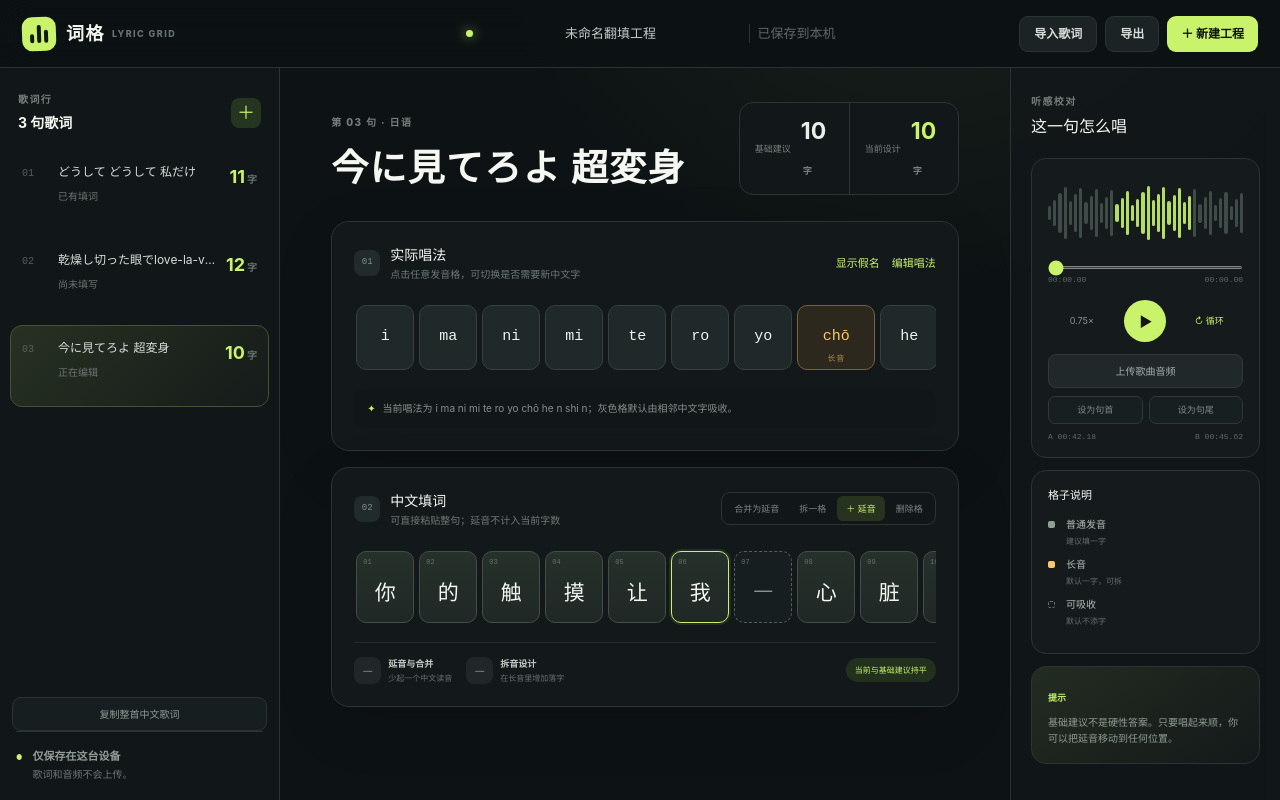
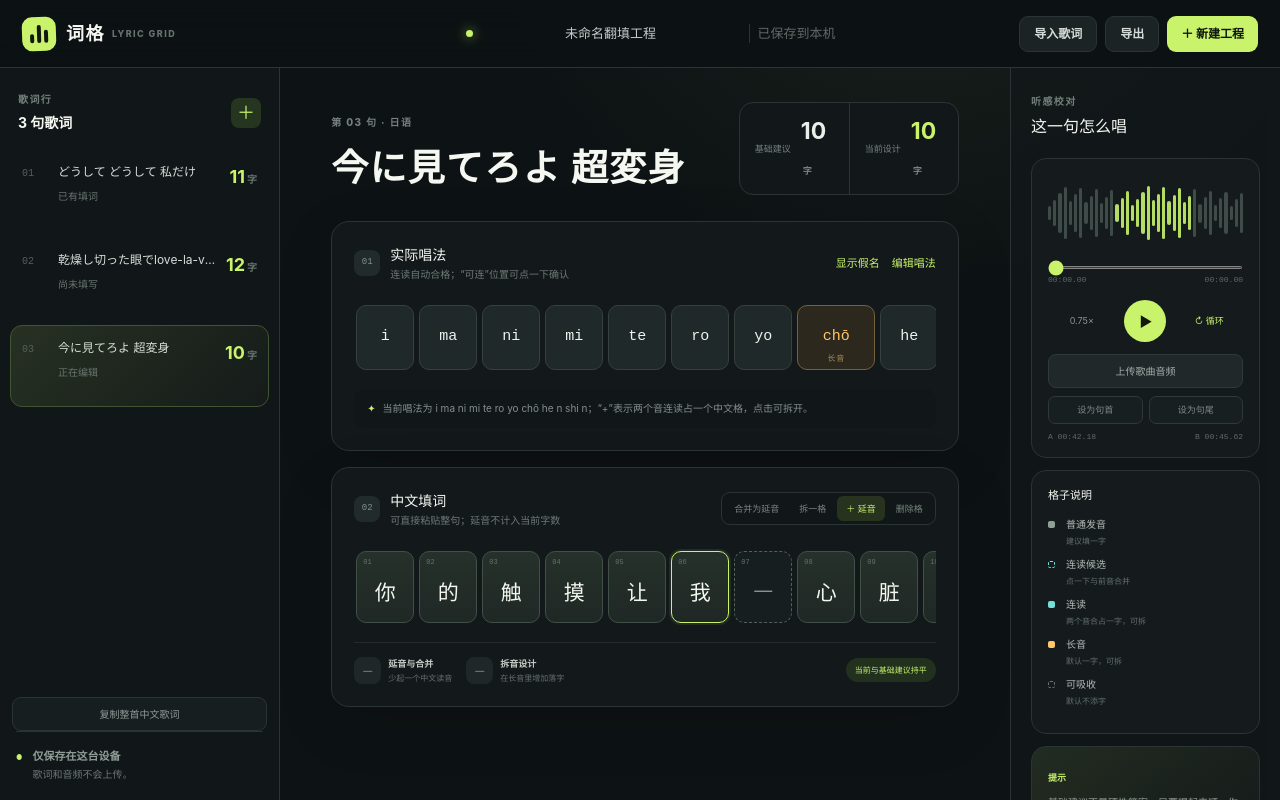
Before and after one commit to beiai-sama/lyric-grid, a Next.js app: page / in a window 1280 px wide. Built offline with nearby package versions, Linux system fonts and the light colour scheme.

Commit message:
feat: support linked vowel pronunciation slots

```diff
--- a/app/globals.css
+++ b/app/globals.css
@@ -96,11 +96,15 @@ button { color: inherit; }
 .phoneme-token span { font-family: ui-monospace, "Cascadia Code", monospace; font-size: 15px; }
 .phoneme-token small { position: absolute; bottom: 5px; font-size: 8px; letter-spacing: .08em; }
 .phoneme-token.long { border-color: #76613c; background: #2d281e; color: var(--amber); min-width: 78px; }
+.phoneme-token.linked { min-width: 84px; border-color: #36746f; background: #1d302f; color: var(--cyan); }
+.phoneme-token.link-candidate { border-style: dashed; border-color: #39716e; color: #a9e8e3; }
 .phoneme-token.absorbed { border-style: dashed; background: #171d1f; color: #76817c; }
 .phoneme-token.uncertain { border-color: #695936; background: #28241c; color: var(--amber); }
 .phoneme-token.not-counted { opacity: .78; }
 .phoneme-token.absorbed small { color: #65716b; }
 .phoneme-token.long small { color: #aa8a50; }
+.phoneme-token.linked small { color: #74bab5; }
+.phoneme-token.link-candidate small { color: #74bab5; }
 .analysis-note { margin-top: 10px; padding: 11px 13px; border-radius: 10px; background: #111719; color: #84908a; font-size: 10px; line-height: 1.65; }
 .analysis-note code { color: #d3dbd6; font-family: ui-monospace, monospace; }
 .analysis-spark { color: var(--lime); margin-right: 7px; }
@@ -150,6 +154,8 @@ button { color: inherit; }
 .legend-card p small { grid-column: 2; color: #637069; margin-top: -5px; }
 .legend-dot { width: 7px; height: 7px; border-radius: 2px; background: #91a096; }
 .legend-dot.long { background: var(--amber); }
+.legend-dot.linked { background: var(--cyan); }
+.legend-dot.candidate { background: transparent; border: 1px dashed var(--cyan); }
 .legend-dot.absorbed { background: transparent; border: 1px dashed #69756f; }
 .tip-card { background: linear-gradient(145deg, rgba(200, 243, 107, .1), rgba(200, 243, 107, .02)); }
 .tip-card > span { color: var(--lime); font-size: 9px; font-weight: 800; }
--- a/app/page.tsx
+++ b/app/page.tsx
@@ -5,6 +5,7 @@ import {
   ParsedLyricLine,
   PronunciationToken,
   baseCount,
+  linkPronunciationTokens,
   manualPronunciationToTokens,
   parseLyricLine,
 } from '../lib/phonetics';
@@ -49,6 +50,7 @@ const seedLines: LyricLine[] = [
 
 const languageLabel = { ja: '日语', en: '英语', mixed: '日英混合' } as const;
 const storageKey = 'lyric-grid-project-v1';
+const phoneticVersion = 2;
 
 function formatTime(value: number): string {
   if (!Number.isFinite(value)) return '00:00.00';
@@ -98,13 +100,47 @@ export default function Home() {
   const delta = currentCount - suggestedCount;
 
   useEffect(() => {
-    queueMicrotask(() => {
+    let cancelled = false;
+    queueMicrotask(() => void (async () => {
       const saved = window.localStorage.getItem(storageKey);
       if (saved) {
         try {
-          const parsed = JSON.parse(saved) as { title?: string; lines?: LyricLine[]; activeId?: string };
+          const parsed = JSON.parse(saved) as { title?: string; lines?: LyricLine[]; activeId?: string; phoneticVersion?: number };
           if (parsed.lines?.length) {
-            setLines(parsed.lines);
+            const restoredLines = parsed.phoneticVersion === phoneticVersion
+              ? parsed.lines
+              : await Promise.all(parsed.lines.map(async (line, index) => {
+                let tokens = linkPronunciationTokens(line.tokens);
+                let kana = line.kana;
+                let language = line.language;
+                let uncertain = line.uncertain;
+
+                if (!line.tokens.some((item) => item.source === 'manual')) {
+                  try {
+                    const reparsed = await parseLyricLine(line.source, index);
+                    tokens = reparsed.tokens;
+                    kana = reparsed.kana;
+                    language = reparsed.language;
+                    uncertain = reparsed.uncertain;
+                  } catch {
+                    // Keep the existing analysis if the local pronunciation dictionary is unavailable.
+                  }
+                }
+
+                const hasChineseDraft = line.target.some((cell) => cell.trim());
+                return {
+                  ...line,
+                  kana,
+                  language,
+                  uncertain,
+                  tokens,
+                  target: hasChineseDraft
+                    ? line.target
+                    : Array.from({ length: Math.max(1, baseCount(tokens)) }, () => ''),
+                };
+              }));
+            if (cancelled) return;
+            setLines(restoredLines);
             setActiveId(parsed.activeId ?? parsed.lines[0].id);
             setProjectTitle(parsed.title ?? '未命名翻填工程');
           }
@@ -112,13 +148,14 @@ export default function Home() {
           window.localStorage.removeItem(storageKey);
         }
       }
-      setHydrated(true);
-    });
+      if (!cancelled) setHydrated(true);
+    })());
+    return () => { cancelled = true; };
   }, []);
 
   useEffect(() => {
     if (!hydrated) return;
-    window.localStorage.setItem(storageKey, JSON.stringify({ title: projectTitle, lines, activeId }));
+    window.localStorage.setItem(storageKey, JSON.stringify({ phoneticVersion, title: projectTitle, lines, activeId }));
   }, [activeId, hydrated, lines, projectTitle]);
 
   useEffect(() => () => {
@@ -148,12 +185,36 @@ export default function Home() {
   };
 
   const toggleToken = (id: string) => {
-    updateActiveLine((line) => ({
-      ...line,
-      tokens: line.tokens.map((item) => item.id === id
-        ? { ...item, counted: !item.counted, kind: item.counted ? 'absorbed' : 'normal' }
-        : item),
-    }));
+    updateActiveLine((line) => {
+      const index = line.tokens.findIndex((item) => item.id === id);
+      const item = line.tokens[index];
+      if (!item) return line;
+
+      if (item.linkCandidate && index > 0) {
+        const previous = line.tokens[index - 1];
+        const currentPart = { ...item };
+        delete currentPart.linkCandidate;
+        const linked: PronunciationToken = {
+          id: `${previous.id}-linked-${item.id}`,
+          label: `${previous.label}+${item.label}`,
+          kana: `${previous.kana ?? ''}${item.kana ?? ''}` || undefined,
+          kind: 'linked',
+          counted: true,
+          source: 'ja',
+          components: [previous, currentPart],
+        };
+        return { ...line, tokens: [...line.tokens.slice(0, index - 1), linked, ...line.tokens.slice(index + 1)] };
+      }
+
+      return {
+        ...line,
+        tokens: line.tokens.flatMap((tokenItem) => {
+          if (tokenItem.id !== id) return [tokenItem];
+          if (tokenItem.kind === 'linked' && tokenItem.components?.length) return tokenItem.components;
+          return [{ ...tokenItem, counted: !tokenItem.counted, kind: tokenItem.counted ? 'absorbed' : 'normal' }];
+        }),
+      };
+    });
   };
 
   const updateCell = (index: number, value: string) => {
@@ -350,7 +411,7 @@ export default function Home() {
 
           <section className="editor-section pronunciation-section">
             <div className="section-title-row">
-              <div><span className="step-number">01</span><h2>实际唱法</h2><p>点击任意发音格，可切换是否需要新中文字</p></div>
+              <div><span className="step-number">01</span><h2>实际唱法</h2><p>连读自动合格；“可连”位置可点一下确认</p></div>
               <div className="section-actions">
                 {activeLine.kana && <button className="text-button" onClick={() => setShowKana((value) => !value)}>{showKana ? '收起假名' : '显示假名'}</button>}
                 <button className="text-button" onClick={startPronunciationEdit}>编辑唱法</button>
@@ -367,17 +428,19 @@ export default function Home() {
             ) : (
               <div className="token-track" aria-label="分格罗马音">
                 {activeLine.tokens.map((item) => (
-                  <button className={`phoneme-token ${item.kind} ${!item.counted ? 'not-counted' : ''}`} key={item.id} onClick={() => toggleToken(item.id)} title={item.counted ? '计入基础字数；点击改为可吸收' : '不计入基础字数；点击改为普通发音'}>
+                  <button className={`phoneme-token ${item.kind} ${item.linkCandidate ? 'link-candidate' : ''} ${!item.counted ? 'not-counted' : ''}`} key={item.id} onClick={() => toggleToken(item.id)} title={item.kind === 'linked' ? '两个音连读为一个中文格；点击拆回两格' : item.linkCandidate ? '这里可能发生元音连读；点击与前一音合成一格' : item.counted ? '计入基础字数；点击改为可吸收' : '不计入基础字数；点击改为普通发音'}>
                     <span>{item.label}</span>
                     {!item.counted && <small>吸收</small>}
                     {item.kind === 'long' && item.counted && <small>长音</small>}
+                    {item.kind === 'linked' && <small>连读</small>}
+                    {item.linkCandidate && <small>可连</small>}
                     {item.kind === 'uncertain' && <small>待确认</small>}
                   </button>
                 ))}
               </div>
             )}
 
-            <div className="analysis-note"><span className="analysis-spark">✦</span>{activeLine.uncertain ? '英文先按标准发音估算；如果原唱采用日式或特殊唱法，请点“编辑唱法”按听到的结果修改。' : `当前唱法为 ${pronunciationLabel}；灰色格默认由相邻中文字吸收。`}</div>
+            <div className="analysis-note"><span className="analysis-spark">✦</span>{activeLine.uncertain ? '英文先按标准发音估算；如果原唱采用日式或特殊唱法，请点“编辑唱法”按听到的结果修改。' : `当前唱法为 ${pronunciationLabel}；“+”表示两个音连读占一个中文格，点击可拆开。`}</div>
           </section>
 
           <section className="editor-section target-section">
@@ -432,7 +495,7 @@ export default function Home() {
             <div className="marker-actions"><button onClick={() => setMarker('start')}>设为句首</button><button onClick={() => setMarker('end')}>设为句尾</button></div>
             <div className="marker-time"><span>A {formatTime(activeLine.start ?? 0)}</span><span>B {activeLine.end != null ? formatTime(activeLine.end) : '未设置'}</span></div>
           </div>
-          <div className="legend-card"><h3>格子说明</h3><p><span className="legend-dot normal" />普通发音 <small>建议填一字</small></p><p><span className="legend-dot long" />长音 <small>默认一字，可拆</small></p><p><span className="legend-dot absorbed" />可吸收 <small>默认不添字</small></p></div>
+          <div className="legend-card"><h3>格子说明</h3><p><span className="legend-dot normal" />普通发音 <small>建议填一字</small></p><p><span className="legend-dot candidate" />连读候选 <small>点一下与前音合并</small></p><p><span className="legend-dot linked" />连读 <small>两个音合占一字，可拆</small></p><p><span className="legend-dot long" />长音 <small>默认一字，可拆</small></p><p><span className="legend-dot absorbed" />可吸收 <small>默认不添字</small></p></div>
           <div className="tip-card"><span>提示</span><p>基础建议不是硬性答案。只要唱起来顺，你可以把延音移动到任何位置。</p></div>
         </aside>
       </div>
--- a/lib/phonetics.ts
+++ b/lib/phonetics.ts
@@ -1,4 +1,4 @@
-export type TokenKind = 'normal' | 'long' | 'absorbed' | 'uncertain';
+export type TokenKind = 'normal' | 'long' | 'absorbed' | 'linked' | 'uncertain';
 
 export type PronunciationToken = {
   id: string;
@@ -8,6 +8,8 @@ export type PronunciationToken = {
   kind: TokenKind;
   counted: boolean;
   source: 'ja' | 'en' | 'manual';
+  components?: PronunciationToken[];
+  linkCandidate?: boolean;
 };
 
 export type ParsedLyricLine = {
@@ -95,6 +97,7 @@ const kanaMap: Record<string, string> = {
 };
 
 const smallKana = new Set(['ゃ', 'ゅ', 'ょ', 'ぁ', 'ぃ', 'ぅ', 'ぇ', 'ぉ', 'ゎ']);
+const linkableVowelPairs = new Set(['ai', 'ei', 'ao', 'ou', 'ia', 'ie', 'iu', 'ua', 'uo', 'ui', 'ue']);
 
 export function toHiragana(value: string): string {
   return Array.from(value).map((character) => {
@@ -149,6 +152,69 @@ export function kanaToTokens(value: string, prefix = 'ja'): PronunciationToken[]
       counted: true,
       source: 'ja',
     };
+  });
+}
+
+function finalVowel(value: string): string | undefined {
+  const normalized = value.normalize('NFD').replace(/[\u0300-\u036f]/g, '').toLowerCase();
+  return normalized.match(/[aeiou](?!.*[aeiou])/)?.[0];
+}
+
+/**
+ * Merge high-confidence Japanese vowel continuations into one Chinese lyric slot.
+ * For example, na + i becomes na+i and no + u becomes no+u. The original
+ * tokens are retained so the UI can split the linked unit back apart.
+ */
+export function linkPronunciationTokens(tokens: PronunciationToken[]): PronunciationToken[] {
+  const result: PronunciationToken[] = [];
+
+  tokens.forEach((current) => {
+    const previous = result[result.length - 1];
+    const nextVowel = current.label.toLowerCase();
+    const previousVowel = previous ? finalVowel(previous.label) : undefined;
+    const canLink = Boolean(
+      previous
+      && previous.source === 'ja'
+      && current.source === 'ja'
+      && previous.kind === 'normal'
+      && current.kind === 'normal'
+      && previous.counted
+      && current.counted
+      && /^[aeiou]$/.test(nextVowel)
+      && previousVowel
+      && linkableVowelPairs.has(`${previousVowel}${nextVowel}`),
+    );
+
+    if (!canLink || !previous) {
+      result.push(current);
+      return;
+    }
+
+    result[result.length - 1] = {
+      id: `${previous.id}-linked-${current.id}`,
+      label: `${previous.label}+${current.label}`,
+      kana: `${previous.kana ?? ''}${current.kana ?? ''}` || undefined,
+      kind: 'linked',
+      counted: true,
+      source: 'ja',
+      components: [previous, current],
+    };
+  });
+
+  return result.map((current, index) => {
+    const previous = result[index - 1];
+    const isCandidate = Boolean(
+      previous
+      && previous.source === 'ja'
+      && current.source === 'ja'
+      && previous.kind === 'normal'
+      && current.kind === 'normal'
+      && previous.counted
+      && current.counted
+      && /^[aeiou]$/i.test(current.label)
+      && finalVowel(previous.label),
+    );
+    return isCandidate ? { ...current, linkCandidate: true } : current;
   });
 }
 
@@ -246,7 +312,8 @@ export async function parseLyricLine(source: string, lineIndex = 0): Promise<Par
     hasJapanese = true;
     const rows = await analyzer.parse(segment);
     rows.forEach((row, rowIndex) => {
-      const pronunciation = row.pronunciation ?? row.reading;
+      const kanaSurface = /^[\u3040-\u30ffー]+$/.test(row.surface_form) ? row.surface_form : undefined;
+      const pronunciation = row.pronunciation ?? row.reading ?? kanaSurface;
       if (!pronunciation) return;
       kanaParts.push(toHiragana(row.reading ?? pronunciation));
       tokens.push(...kanaToTokens(pronunciation, `ja-${lineIndex}-${segmentIndex}-${rowIndex}`));
@@ -256,7 +323,7 @@ export async function parseLyricLine(source: string, lineIndex = 0): Promise<Par
   return {
     source,
     kana: kanaParts.join(' '),
-    tokens,
+    tokens: linkPronunciationTokens(tokens),
     language: hasJapanese && hasEnglish ? 'mixed' : hasEnglish ? 'en' : 'ja',
     uncertain: uncertain || hasEnglish,
   };
@@ -264,6 +331,24 @@ export async function parseLyricLine(source: string, lineIndex = 0): Promise<Par
 
 export function manualPronunciationToTokens(value: string): PronunciationToken[] {
   return value.trim().split(/\s+/).filter(Boolean).map((label, index) => {
+    const linkedParts = label.split('+').filter(Boolean);
+    if (linkedParts.length > 1) {
+      const components = linkedParts.map((part, partIndex): PronunciationToken => ({
+        id: makeId(`manual-${index}`, partIndex),
+        label: part,
+        kind: 'normal',
+        counted: true,
+        source: 'manual',
+      }));
+      return {
+        id: makeId('manual-linked', index),
+        label: linkedParts.join('+'),
+        kind: 'linked',
+        counted: true,
+        source: 'manual',
+        components,
+      };
+    }
     const normalized = label.toLowerCase();
     const absorbed = normalized === 'n' || normalized === 'q' || normalized === 'cl' || normalized === 'っ';
     const long = /[āīūēōː:]$/.test(normalized);
```
